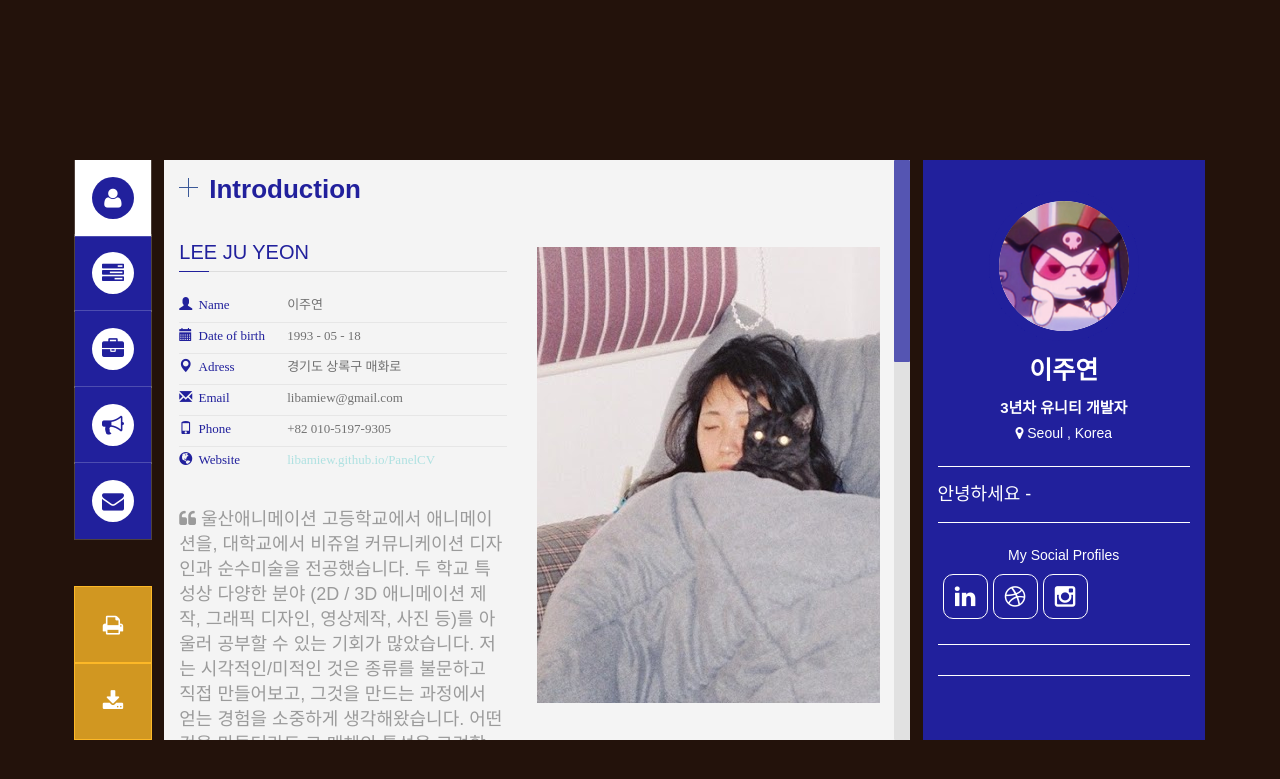
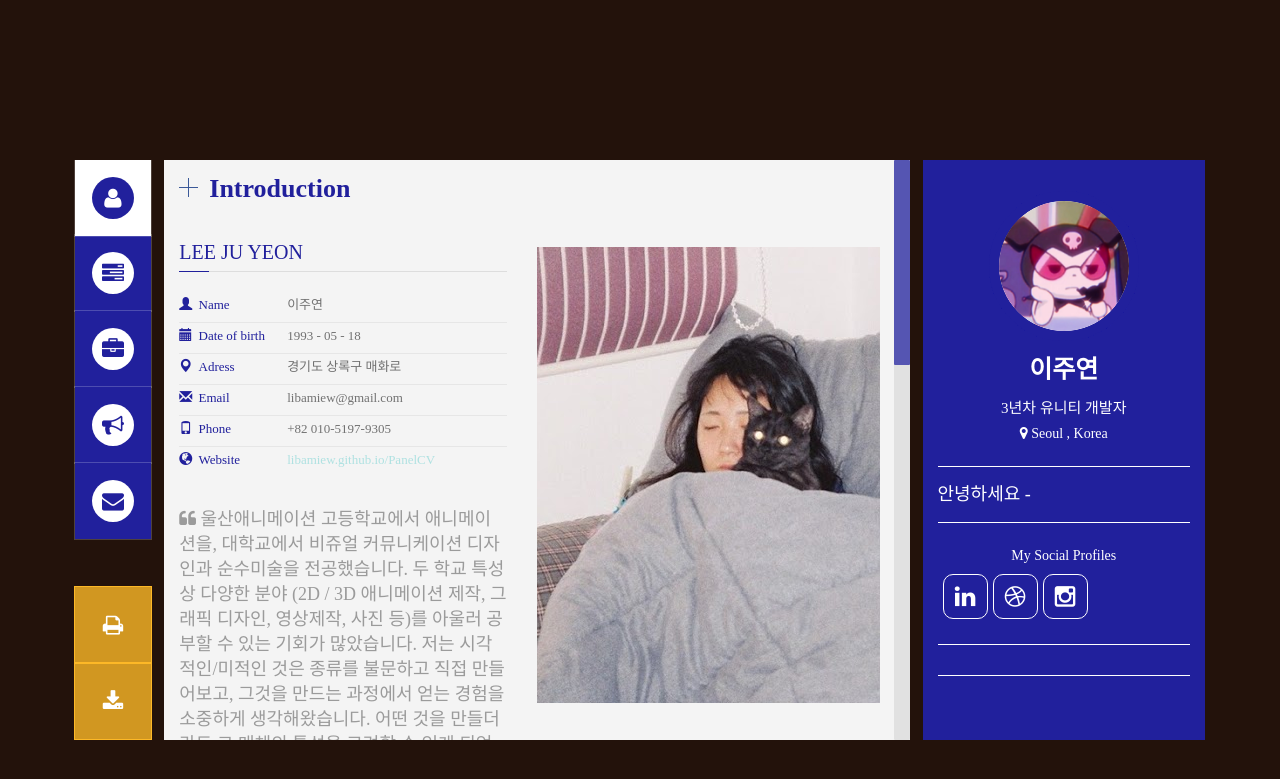
Before and after one commit to libamiew/PanelCV, a Jekyll site: the page built from index.html, in a window 1280 px wide. Shown: the top 779 px of the page. Built offline with Jekyll 4.4.1, drawn with Linux system fonts in a browser that asks for light colours; some web fonts are replaced.

Commit message:
Update main.css

```diff
--- a/assets/css/main.css
+++ b/assets/css/main.css
@@ -1,7 +1,18 @@
-
+@font-face {
+    font-family: 'GmarketSansLight';
+    src: url('https://cdn.jsdelivr.net/gh/projectnoonnu/noonfonts_2001@1.1/GmarketSansLight.woff') format('woff');
+    font-weight: normal;
+    font-style: normal;
+}
 @font-face {
     font-family: 'GmarketSansMedium';
     src: url('https://cdn.jsdelivr.net/gh/projectnoonnu/noonfonts_2001@1.1/GmarketSansMedium.woff') format('woff');
+    font-weight: normal;
+    font-style: normal;
+}
+@font-face {
+    font-family: 'GmarketSansBold';
+    src: url('https://cdn.jsdelivr.net/gh/projectnoonnu/noonfonts_2001@1.1/GmarketSansBold.woff') format('woff');
     font-weight: normal;
     font-style: normal;
 }
@@ -61,7 +72,7 @@ ul, li, nav {
 }
 body {
     margin: 0;
-    font-family: 'GmarketSansMedium';
+    font-family: 'GmarketSansLight';
     font-weight: 300;
     font-size: 16px;
     line-height: 25px;
@@ -71,8 +82,7 @@ body {
     padding: 0;
 }
 h1, h2, h3, h4, h5, h6, .h1, .h2, .h3, .h4, .h5, .h6 {
-    font-family: 'Noto Sans KR', sans-serif;
-    font-weight: 700;
+    font-family: 'GmarketSansBold';
 }
 
 .wrapper {
@@ -405,7 +415,7 @@ p {
     font-weight: 100;
     margin: 0;
     color: rgb(155, 155, 155) !important;
-    font-family: 'Noto Sans KR', sans-serif;
+    font-family: 'GmarketSansLight';
 }
 .active-hi-icon {
     background: #04B2E8 !important;
@@ -777,7 +787,7 @@ h2.resp-accordion:hover {
 .text_content {
     display: inline-block;
     float: left;
-    font-family: 'Noto Sans KR', sans-serif;
+    font-family: 'GmarketSansMedium';
     font-weight: 500;
     font-size: 20px;
     margin-top: 10px;
@@ -808,7 +818,7 @@ h2.resp-accordion:hover {
     padding: 15px;
     color: rgb(145, 145, 145) !important;
     font-size: 14px;
-    font-family: 'Noto Sans KR', sans-serif;
+    font-family: 'GmarketSansLight';
 }
 .bottom-p .panel-group .panel {
     border-radius:0px;
@@ -1923,7 +1933,7 @@ ul.info-post li {
     -webkit-transition: border-color ease-in-out .15s,box-shadow ease-in-out .15s;
     transition: border-color ease-in-out .15s,box-shadow ease-in-out .15s;
     margin-bottom: 5px;
-    font-family: 'Noto Sans KR', sans-serif;
+    font-family: 'GmarketSansLight';
 }
 
 #blog .post_comments .comment_form .form textarea{
@@ -1943,7 +1953,7 @@ ul.info-post li {
     -webkit-transition: border-color ease-in-out .15s,box-shadow ease-in-out .15s;
     transition: border-color ease-in-out .15s,box-shadow ease-in-out .15s;
     margin-bottom: 5px;
-    font-family: 'Noto Sans KR', sans-serif;
+    font-family: 'GmarketSansLight';
 }
 
 #blog .post_comments .comment_form .form .post_comment_btn{
@@ -2006,7 +2016,7 @@ ul.info-post li {
     animation: titleAnimation 36s linear infinite 0s;
 }
 .cb-slideshow li div h3 {
-    font-family: 'Noto Sans KR', sans-serif;
+    font-family: 'GmarketSansLight';
     font-size: 160px;
     padding: 0 30px;
     line-height: 120px;
```
